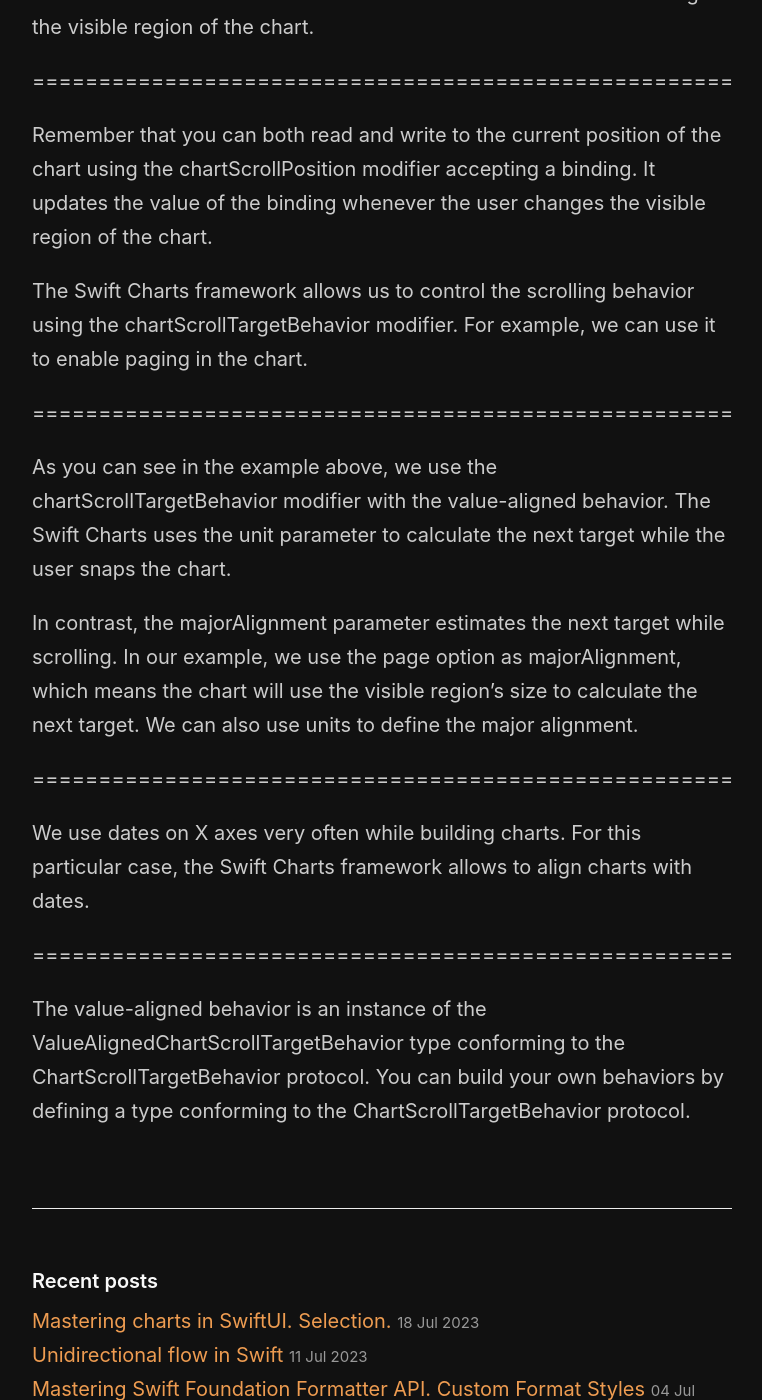
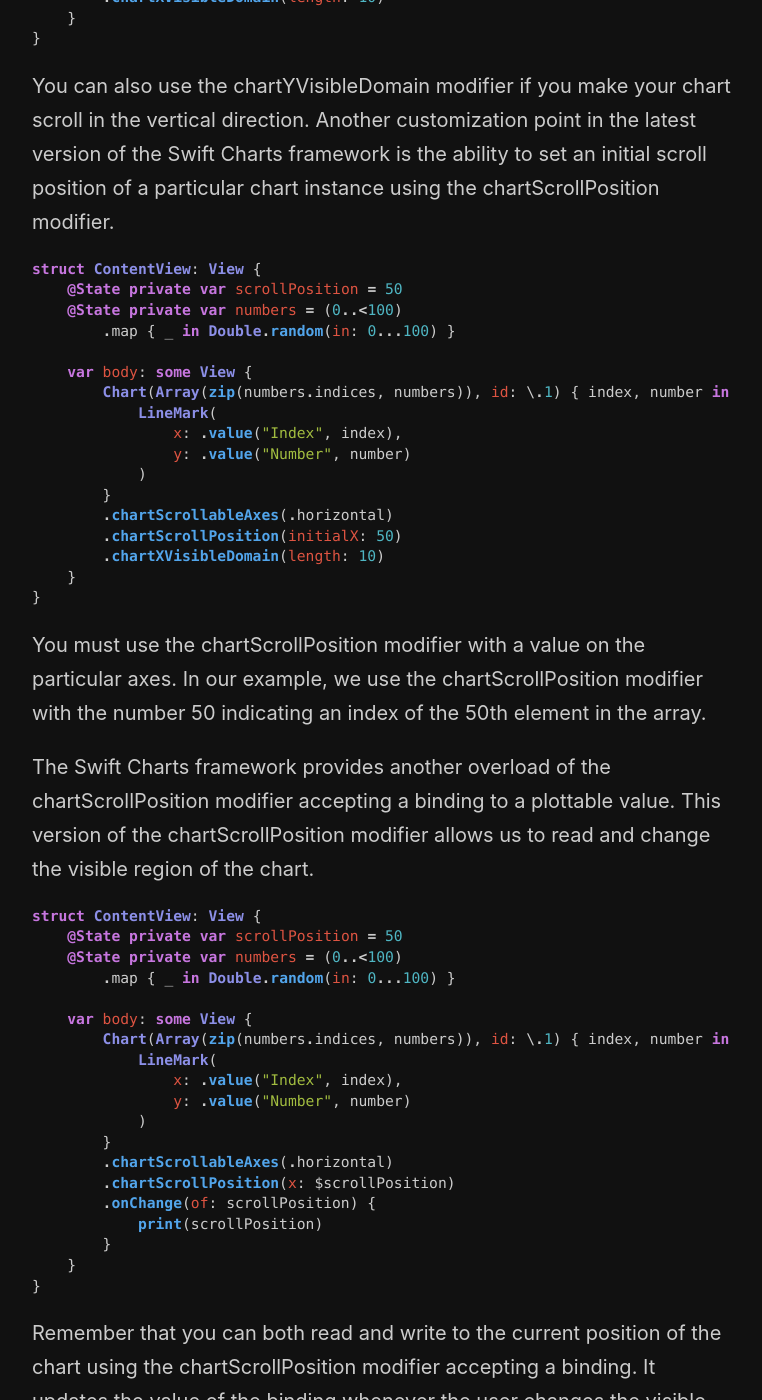
Before and after one commit to mecid/mecid.github.io, a Jekyll site: the page built from _posts/2023-07-25-mastering-charts-in-swiftui-scrolling.md, in a window 1280 px wide and 1400 px high, scrolled down 1310 px. Shown: the whole window, without its empty margins (258-1020 px from the left). Built offline with Jekyll 4.4.1, drawn with Linux system fonts in a browser that asks for light colours; some of the changed text lies outside the part shown.

Commit message:
code examples added to the scrolling charts post

````diff
--- a/_posts/2023-07-25-mastering-charts-in-swiftui-scrolling.md
+++ b/_posts/2023-07-25-mastering-charts-in-swiftui-scrolling.md
@@ -7,36 +7,157 @@
 
 We can make any chart scrollable by applying to it the chartScrollableAxes modifier. You can make it scroll in the horizontal or vertical direction or both. Let's take a look at a quick example.
 
-=====================================================
+```swift
+struct ContentView: View {
+    @State private var numbers = (0..<100)
+        .map { _ in Double.random(in: 0...100) }
+
+    var body: some View {
+        Chart(Array(zip(numbers.indices, numbers)), id: \.1) { index, number in
+            LineMark(
+                x: .value("Index", index),
+                y: .value("Number", number)
+            )
+        }
+        .chartScrollableAxes(.horizontal)
+    }
+}
+```
 
 As you can see in the example above, we make our chart scrolling by attaching the chartScrollableAxes modifier with horizontal axes. We can also tune the visible amount of data points in the chart using the chartXVisibleDomain modifier.
 
-=====================================================
+```swift
+struct ContentView: View {
+    @State private var numbers = (0..<100)
+        .map { _ in Double.random(in: 0...100) }
+
+    var body: some View {
+        Chart(Array(zip(numbers.indices, numbers)), id: \.1) { index, number in
+            LineMark(
+                x: .value("Index", index),
+                y: .value("Number", number)
+            )
+        }
+        .chartScrollableAxes(.horizontal)
+        .chartXVisibleDomain(length: 10)
+    }
+}
+```
 
 You can also use the chartYVisibleDomain modifier if you make your chart scroll in the vertical direction. Another customization point in the latest version of the Swift Charts framework is the ability to set an initial scroll position of a particular chart instance using the chartScrollPosition modifier.
 
-=====================================================
+```swift
+struct ContentView: View {
+    @State private var scrollPosition = 50
+    @State private var numbers = (0..<100)
+        .map { _ in Double.random(in: 0...100) }
+
+    var body: some View {
+        Chart(Array(zip(numbers.indices, numbers)), id: \.1) { index, number in
+            LineMark(
+                x: .value("Index", index),
+                y: .value("Number", number)
+            )
+        }
+        .chartScrollableAxes(.horizontal)
+        .chartScrollPosition(initialX: 50)
+        .chartXVisibleDomain(length: 10)
+    }
+}
+```
 
 You must use the chartScrollPosition modifier with a value on the particular axes. In our example, we use the chartScrollPosition modifier with the number 50 indicating an index of the 50th element in the array.
 
 The Swift Charts framework provides another overload of the chartScrollPosition modifier accepting a binding to a plottable value. This version of the chartScrollPosition modifier allows us to read and change the visible region of the chart.
 
-=====================================================
+```swift
+struct ContentView: View {
+    @State private var scrollPosition = 50
+    @State private var numbers = (0..<100)
+        .map { _ in Double.random(in: 0...100) }
+
+    var body: some View {
+        Chart(Array(zip(numbers.indices, numbers)), id: \.1) { index, number in
+            LineMark(
+                x: .value("Index", index),
+                y: .value("Number", number)
+            )
+        }
+        .chartScrollableAxes(.horizontal)
+        .chartScrollPosition(x: $scrollPosition)
+        .onChange(of: scrollPosition) {
+            print(scrollPosition)
+        }
+    }
+}
+```
 
 Remember that you can both read and write to the current position of the chart using the chartScrollPosition modifier accepting a binding. It updates the value of the binding whenever the user changes the visible region of the chart.
 
 The Swift Charts framework allows us to control the scrolling behavior using the chartScrollTargetBehavior modifier. For example, we can use it to enable paging in the chart.
 
-=====================================================
+```swift
+struct ContentView: View {
+    @State private var numbers = (0..<100)
+        .map { _ in Double.random(in: 0...100) }
+
+    var body: some View {
+        Chart(Array(zip(numbers.indices, numbers)), id: \.1) { index, number in
+            LineMark(
+                x: .value("Index", index),
+                y: .value("Number", number)
+            )
+        }
+        .chartScrollableAxes(.horizontal)
+        .chartScrollTargetBehavior(.valueAligned(unit: 5, majorAlignment: .page))
+    }
+}
+```
 
 As you can see in the example above, we use the chartScrollTargetBehavior modifier with the value-aligned behavior. The Swift Charts uses the unit parameter to calculate the next target while the user snaps the chart.
 
 In contrast, the majorAlignment parameter estimates the next target while scrolling. In our example, we use the page option as majorAlignment, which means the chart will use the visible region's size to calculate the next target. We can also use units to define the major alignment.
 
-=====================================================
+```swift
+struct ContentView: View {
+    @State private var numbers = (0..<100)
+        .map { _ in Double.random(in: 0...100) }
+
+    var body: some View {
+        Chart(Array(zip(numbers.indices, numbers)), id: \.1) { index, number in
+            LineMark(
+                x: .value("Index", index),
+                y: .value("Number", number)
+            )
+        }
+        .chartScrollableAxes(.horizontal)
+        .chartScrollTargetBehavior(.valueAligned(unit: 5, majorAlignment: .unit(10)))
+    }
+}
+```
 
 We use dates on X axes very often while building charts. For this particular case, the Swift Charts framework allows to align charts with dates.
 
-=====================================================
+```swift
+struct ContentView: View {
+    let data: [Stats]
+
+    var body: some View {
+        Chart(data) { item in
+            LineMark(
+                x: .value("Date", item.date, unit: .day),
+                y: .value("Value", item.value)
+            )
+        }
+        .chartScrollableAxes(.horizontal)
+        .chartScrollTargetBehavior(
+            .valueAligned(
+                matching: DateComponents(minute: 0),
+                majorAlignment: .matching(DateComponents(hour: 0))
+            )
+        )
+    }
+}
+```
 
 The value-aligned behavior is an instance of the ValueAlignedChartScrollTargetBehavior type conforming to the ChartScrollTargetBehavior protocol. You can build your own behaviors by defining a type conforming to the ChartScrollTargetBehavior protocol.
````
